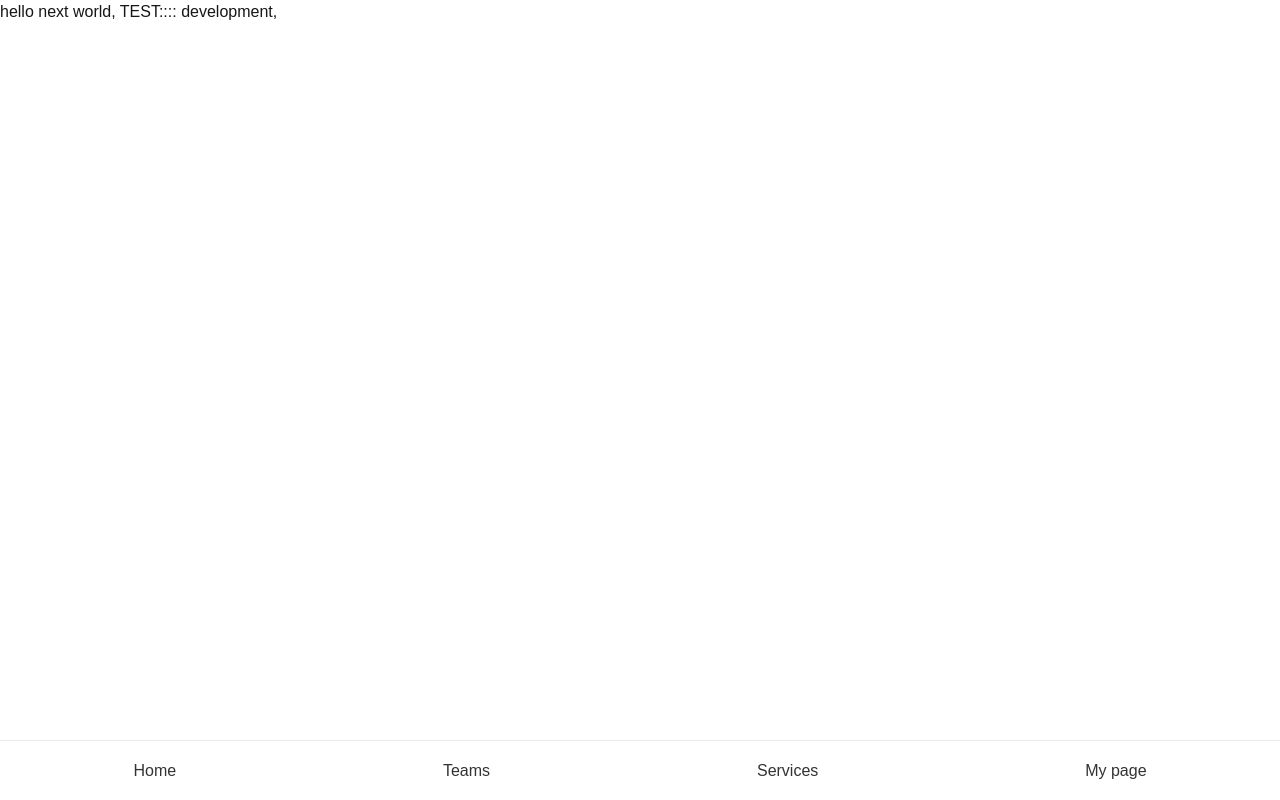
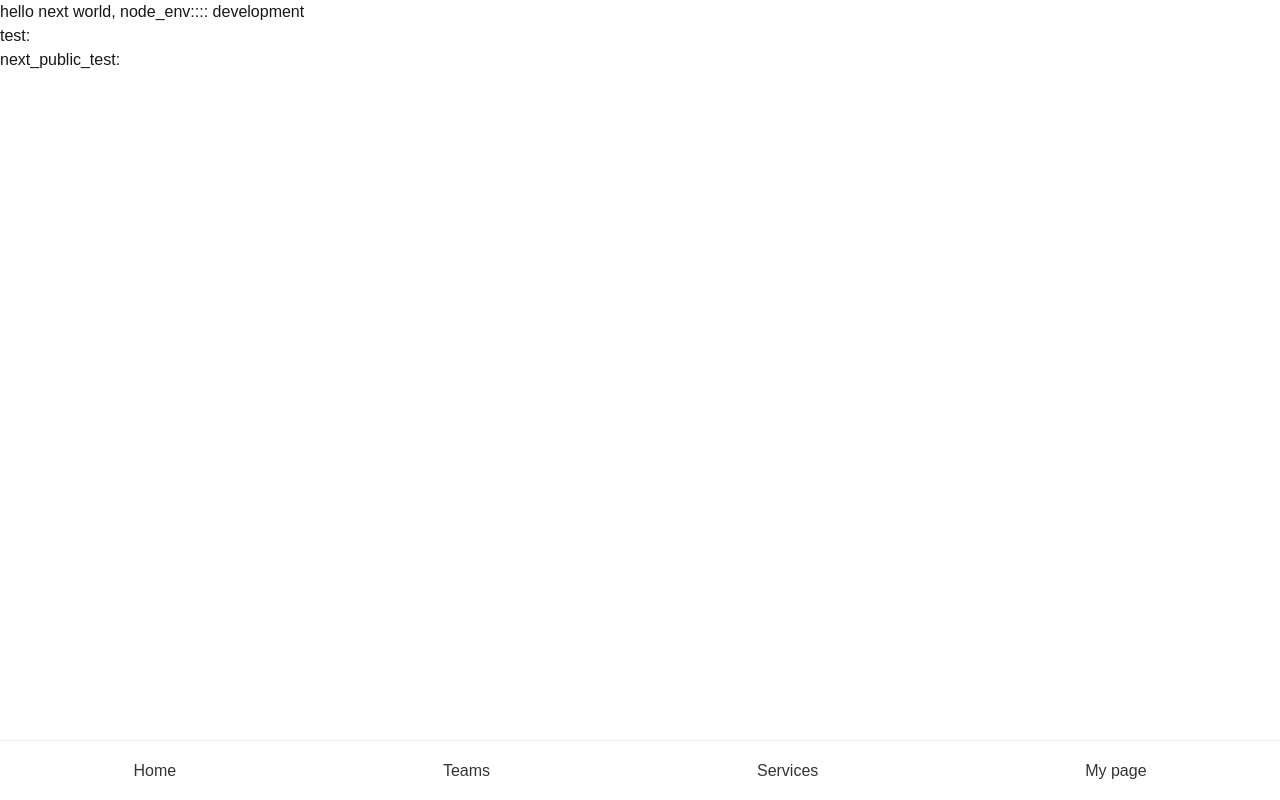
Before and after one commit to kon6443/next-bun, a Next.js app: page / in a window 1280 px wide. Built offline with nearby package versions, Linux system fonts and the light colour scheme.

Commit message:
[next]UPDATE:

```diff
--- a/src/app/page.tsx
+++ b/src/app/page.tsx
@@ -1,8 +1,13 @@
 export default function Home() {
+  console.log("==========================================================");
+  console.log("test:", process.env.TEST);
+  console.log("nxst_public_test:", process.env.NEXT_PUBLIC_TEST);
+  console.log();
   return (
     <div>
-      hello next world, TEST:::: {process.env.NODE_ENV},{" "}
-      {process.env.NEXT_PUBLIC_TEST}
+      hello next world, node_env:::: {process.env.NODE_ENV}
+      <div>test: {process.env.TEST}</div>
+      <div>next_public_test: {process.env.NEXT_PUBLIC_TEST}</div>
     </div>
   );
 }
```
Also changed, not shown: 1 other file (tests, documents, lock files or other folders).
